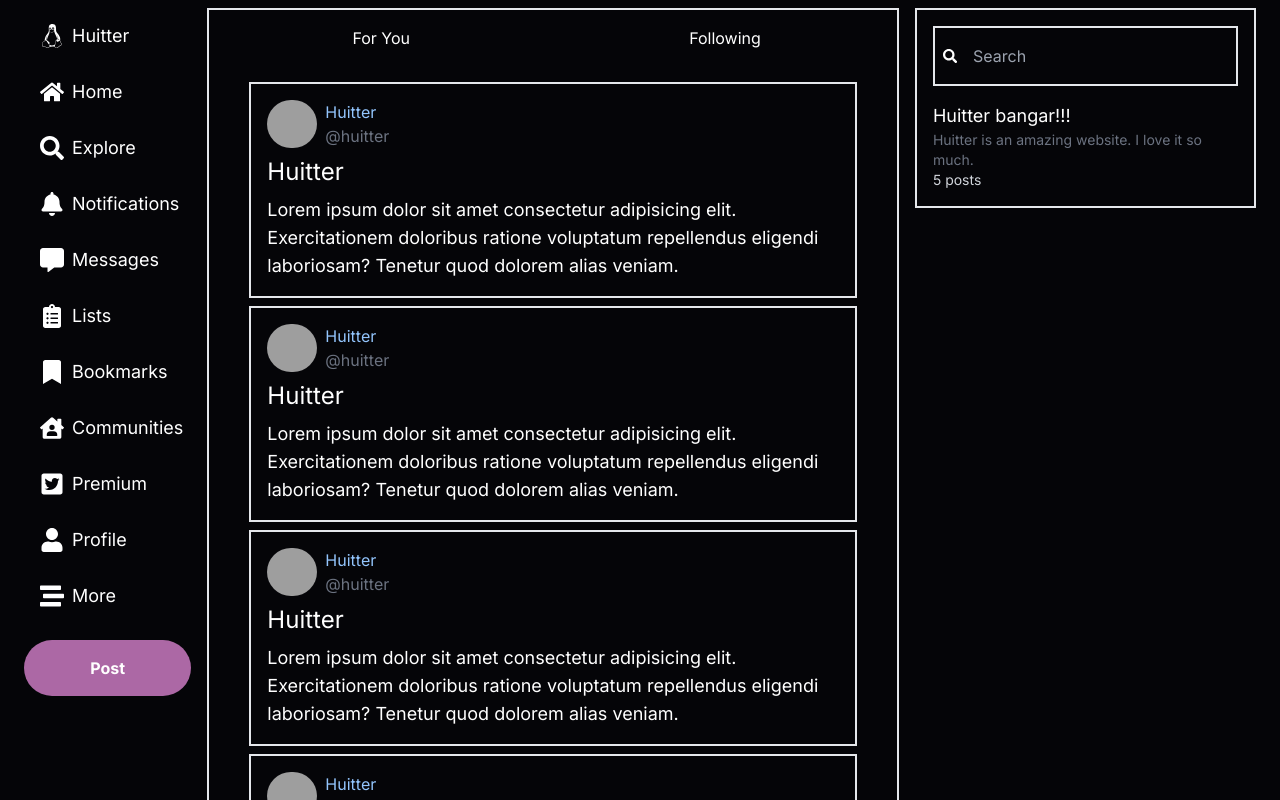
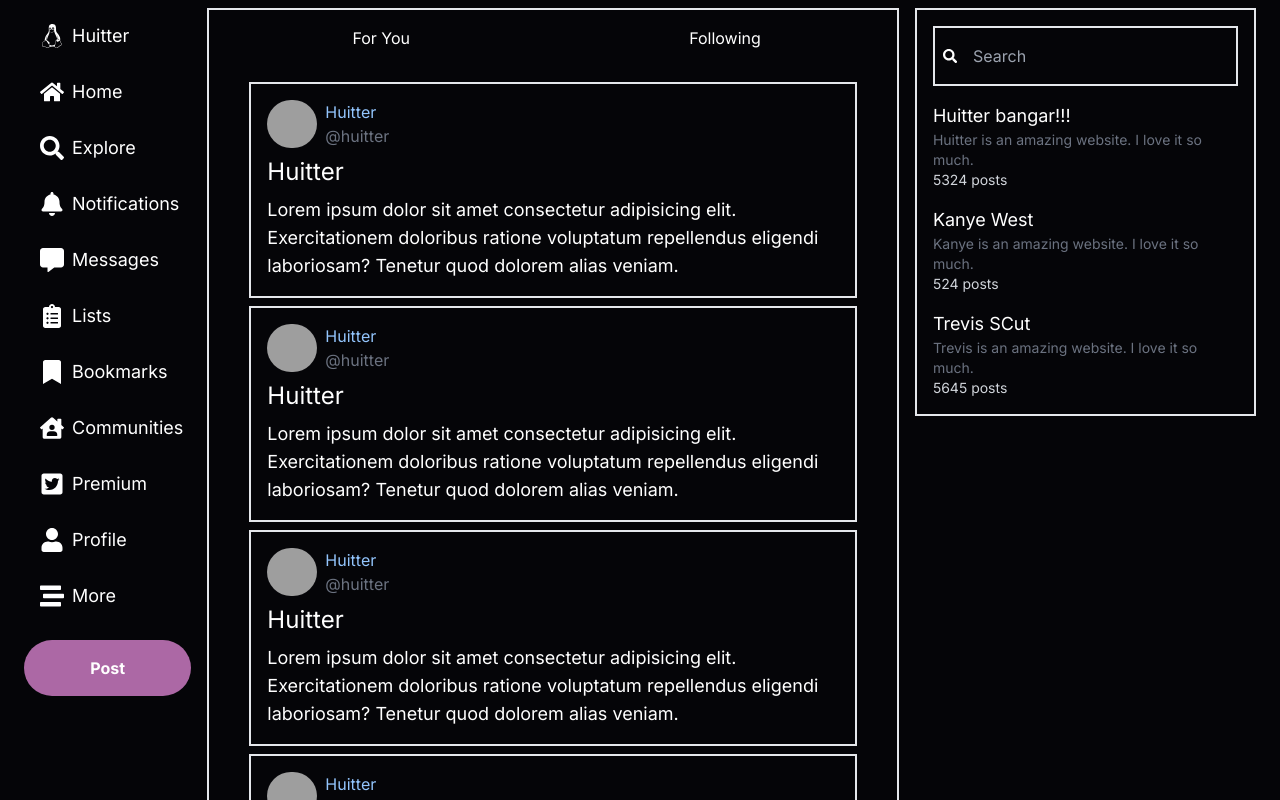
Before and after one commit to Domukas1337/next-app, a Next.js app: page / in a window 1280 px wide. Shown: the top 800 px of the page. Built offline with nearby package versions, Linux system fonts and the light colour scheme; grey boxes are pictures that could not be loaded.

Commit message:
more feed items

```diff
--- a/src/app/AnotherFeed/popularFeedItems.ts
+++ b/src/app/AnotherFeed/popularFeedItems.ts
@@ -2,8 +2,18 @@
     {
         heading: "Huitter bangar!!!",
         description: "Huitter is an amazing website. I love it so much.",
-        postcount: "5",
-    }
+        postcount: "5324",
+    },
+    {
+        heading: "Kanye West",
+        description: "Kanye is an amazing website. I love it so much.",
+        postcount: "524",
+    },
+    {
+        heading: "Trevis SCut",
+        description: "Trevis is an amazing website. I love it so much.",
+        postcount: "5645",
+    },
 ]
 
 export default popularFeedItems;
```
